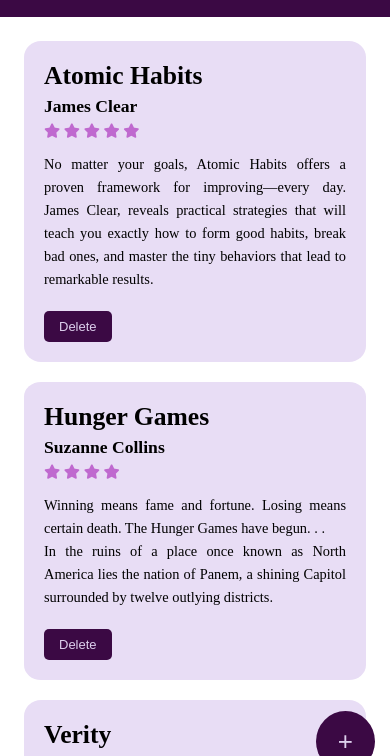
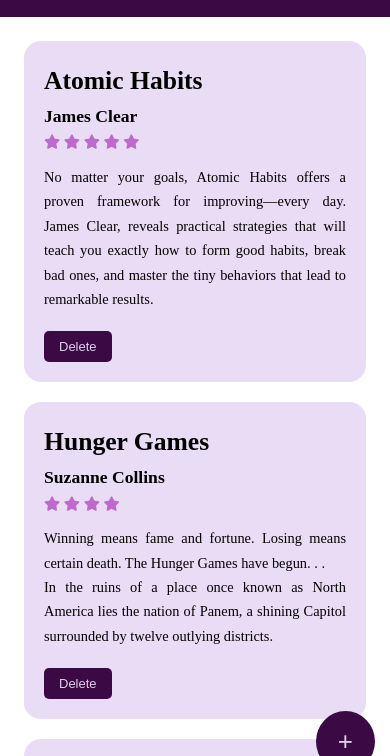
Before and after one commit to Harini-Ilamaran/Bookly-Book-Listing-Website, a plain HTML site: page index.html in a window 390 px wide. Shown: the part 57-813 px from the top of the page. Drawn offline with Linux system fonts and the light colour scheme.

Commit message:
Updated Fonds

```diff
--- a/style.css
+++ b/style.css
@@ -74,7 +74,6 @@ html, body {
 .book-container h1 {
     color: black;
     text-align: left;
-    line-height: 1.2em;
 }
 
 .book-container button {
@@ -236,7 +235,7 @@ html, body {
     .book-container p, .popup-box input,
 .popup-box textarea {
         font-size: 0.9rem;
-        line-height: 1.6;
+        line-height: 1.7;
     }
 
 
```
